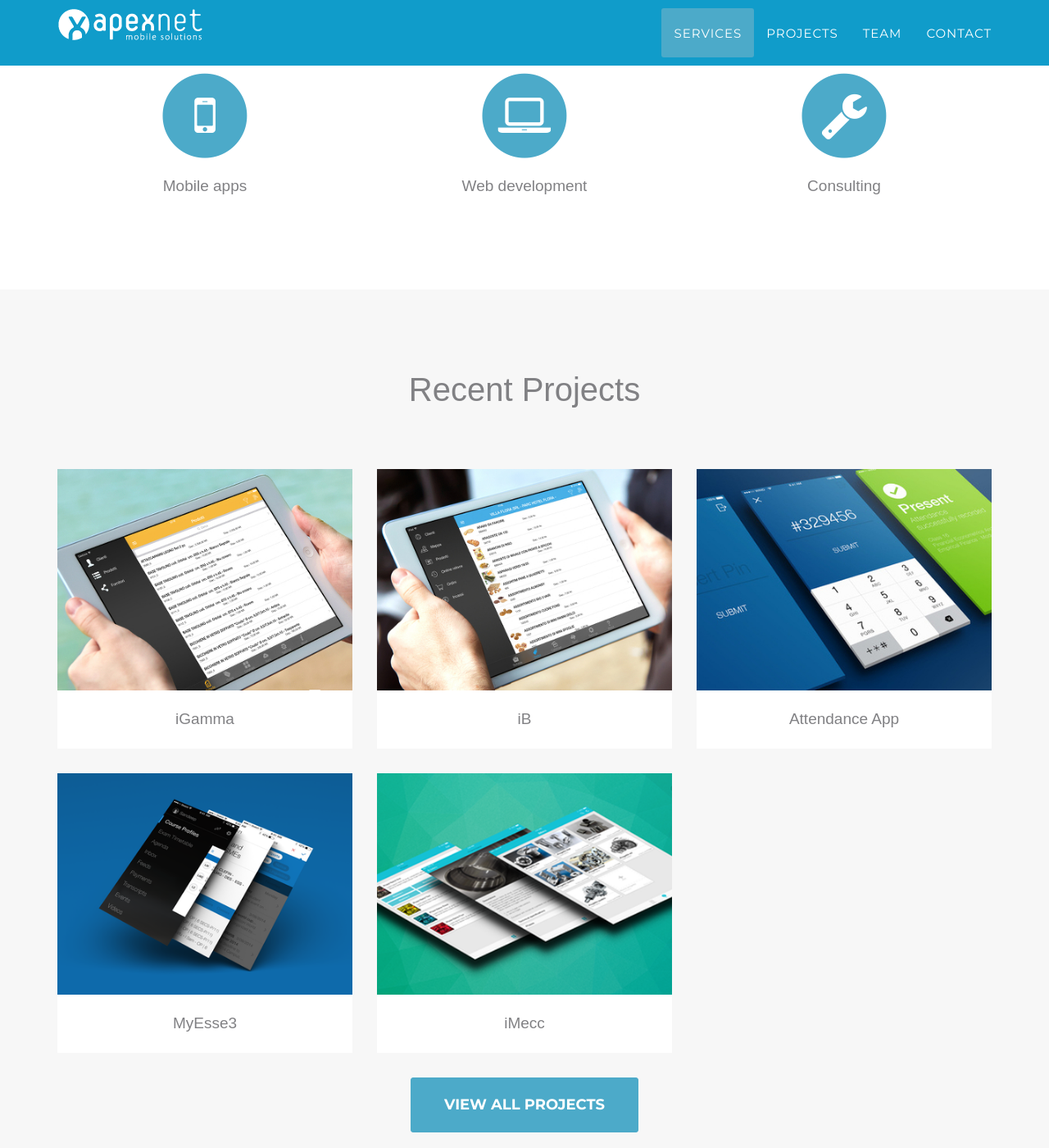
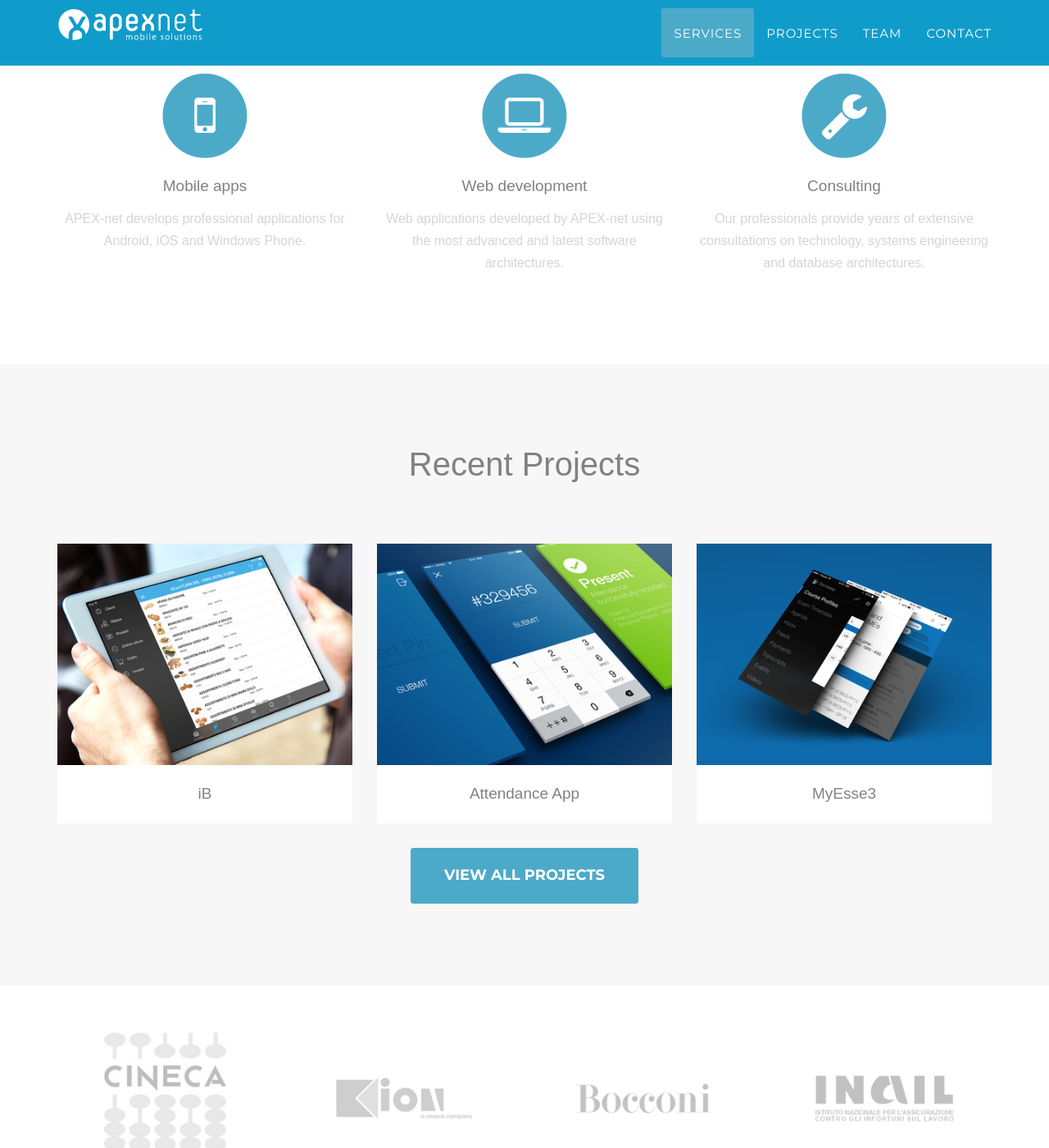
Before and after one commit to teopost/apex-net-website-new, a Jekyll site: the page built from index_pages/index.md, in a window 1280 px wide and 1400 px high, scrolled down 637 px. Shown: the whole window at 82% size. Built offline with Jekyll 4.4.1, drawn with Linux system fonts in a browser that asks for light colours; some web fonts are replaced.

Commit message:
aggiunto iso9000

```diff
--- a/_data/translations.yml
+++ b/_data/translations.yml
@@ -7,15 +7,15 @@
   services_section: "Services"
 
   services_mobile_title: "Mobile apps"
-#  services_mobile_description: "Lorem ipsum dolor sit amet, consectetur adipisicing elit. Minima maxime quam architecto quo inventore harum ex magni, dicta impedit."
+  services_mobile_description: "APEX-net develops professional applications for Android, iOS and Windows Phone."
 #  services_mobile_text_button: "know"
 
   services_web_title: "Web development"
-#  services_web_description: "Lorem ipsum dolor sit amet, consectetur adipisicing elit. Minima maxime quam architecto quo inventore harum ex magni, dicta impedit."
+  services_web_description: "Web applications developed by APEX-net using the most advanced and latest software architectures."
 #  services_web_text_button: "know"
 
   services_service_title: "Consulting"
-#  services_service_description: "Lorem ipsum dolor sit amet, consectetur adipisicing elit. Minima maxime quam architecto quo inventore harum ex magni, dicta impedit."
+  services_service_description: "Our professionals provide years of extensive consultations on technology, systems engineering and database architectures."
 #  services_service_text_button: "know"
 
   portfolio: "Projects"
--- a/_includes/contact.html
+++ b/_includes/contact.html
@@ -11,9 +11,14 @@
                          47521 Cesena FC<br>
                          +39 0547 1902799  |  info@apexnet.it<br>
                          P.IVA 03882430402
-                     </h3>
+                    <a href="{{ site.baseurl }}/img/certificate.pdf">
+                     <img src="{{ site.baseurl }}/img/quality.png" class="img-responsive img-centered" alt="">
+                   </a>
+                    </h3>
                 </div>
             </div>
+
+
             <div class="row">
                 <div class="col-lg-12">
 
--- a/_includes/css/agency.css
+++ b/_includes/css/agency.css
@@ -367,6 +367,7 @@
         font-weight: 700;
         line-height: 75px;
         text-align: left;
+
     }
 }
 
@@ -390,6 +391,7 @@
 /*    font-style: italic; */
     font-weight: 400;
     color: 999;
+        line-height: 24px;
 }
 
 @media(min-width:768px) {
--- a/_includes/portfolio_grid.html
+++ b/_includes/portfolio_grid.html
@@ -17,7 +17,7 @@
             {% assign posts=site.posts | where:"lang", page.lang %}
 
 
-            {% for post in posts limit:6 %}
+            {% for post in posts limit:3 %}
                 <div class="col-md-4 col-sm-6 portfolio-item">
                     <a href="{{ site.baseurl }}{{ post.url }}"  class="portfolio-link">
                   <!--  <a href="#portfolioModal{{ post.modal-id }}" class="portfolio-link" data-toggle="modal"> -->
```
Also changed, not shown: _posts/en/portfolio/_2015-01-16-igamma-app-en.md (renamed from _posts/en/portfolio/2015-01-16-igamma-app-en.md), _posts/it/portfolio/_2015-01-16-igamma-app-it.md (renamed from _posts/it/portfolio/2015-01-16-igamma-app-it.md), 9 other files.
